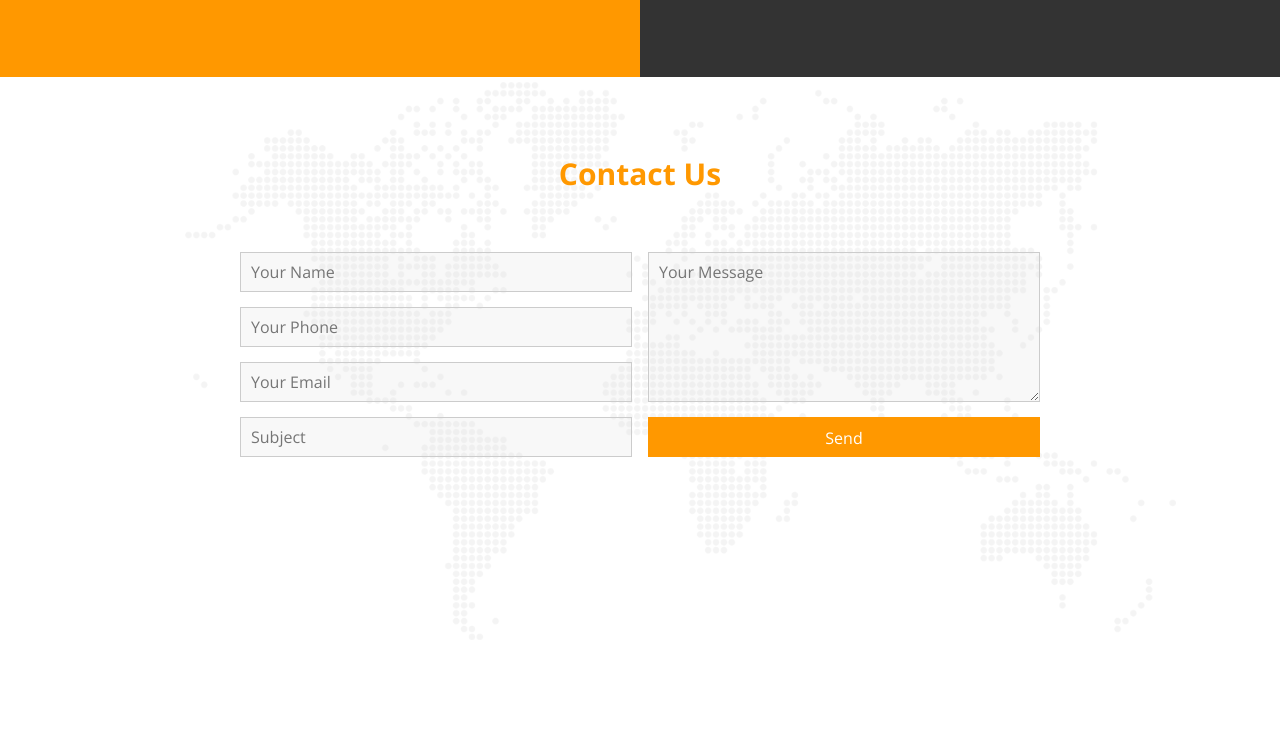
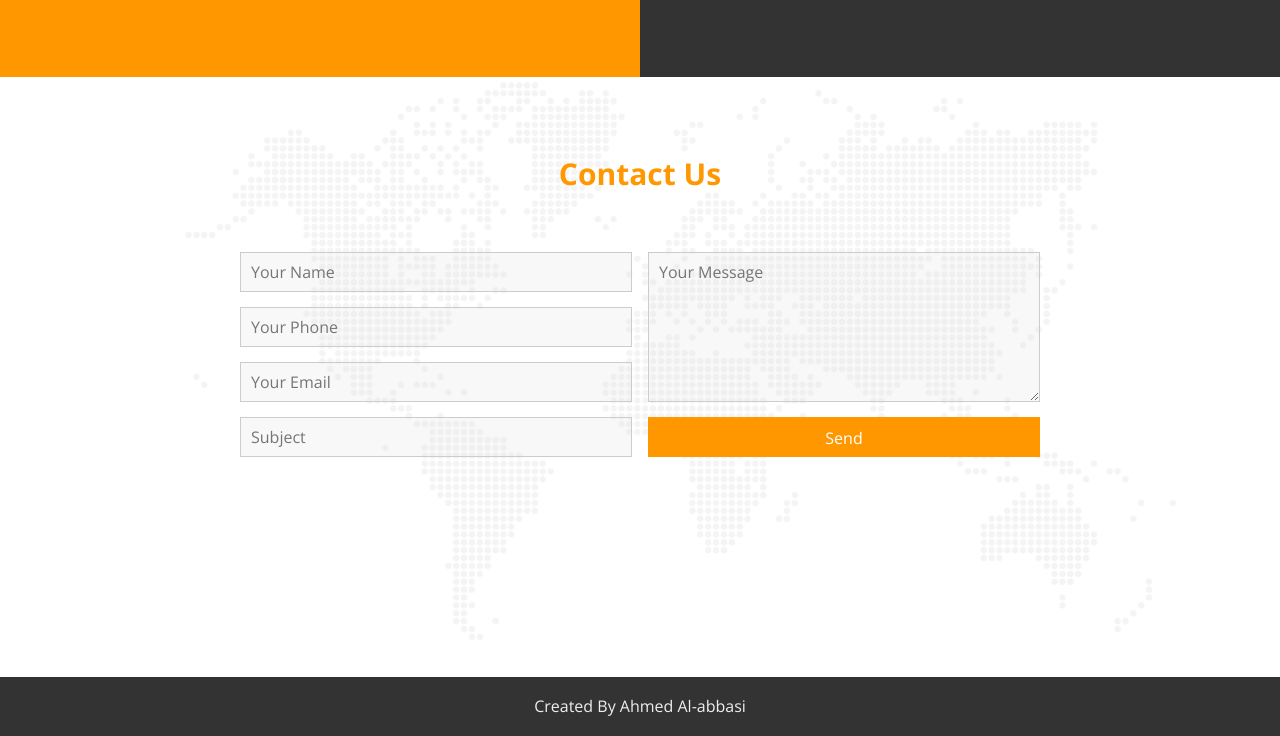
Before and after one commit to ahmed18gaa/SpecialDesignJS, a plain HTML site: page index.html in a window 1280 px wide. Shown: the part 4469-5205 px from the top of the page. Before the commit the page ends 5146 px from the top, so only its background shows below. Drawn offline with nearby package versions, Linux system fonts and the light colour scheme.

Commit message:
Footer Section

```diff
--- a/css/master.css
+++ b/css/master.css
@@ -830,6 +830,15 @@ html {
 }
 /* End Contact Us */
 
+/* Start Footer */
+.footer {
+  background-color: #333;
+  color: #eee;
+  padding: 20px;
+  text-align: center;
+}
+/* End Footer */
+
 /* Start Grid System */
 @media (min-width: 576px) {
   /* Small Devices => Landscape Phones */
--- a/index.html
+++ b/index.html
@@ -332,6 +332,9 @@
       </div>
     </div>
     <!-- End Contact Us -->
+    <!-- Start Footer -->
+    <div class="footer">Created By Ahmed Al-abbasi</div>
+    <!-- End Footer -->
     <script src="js/master.js"></script>
   </body>
 </html>
```
